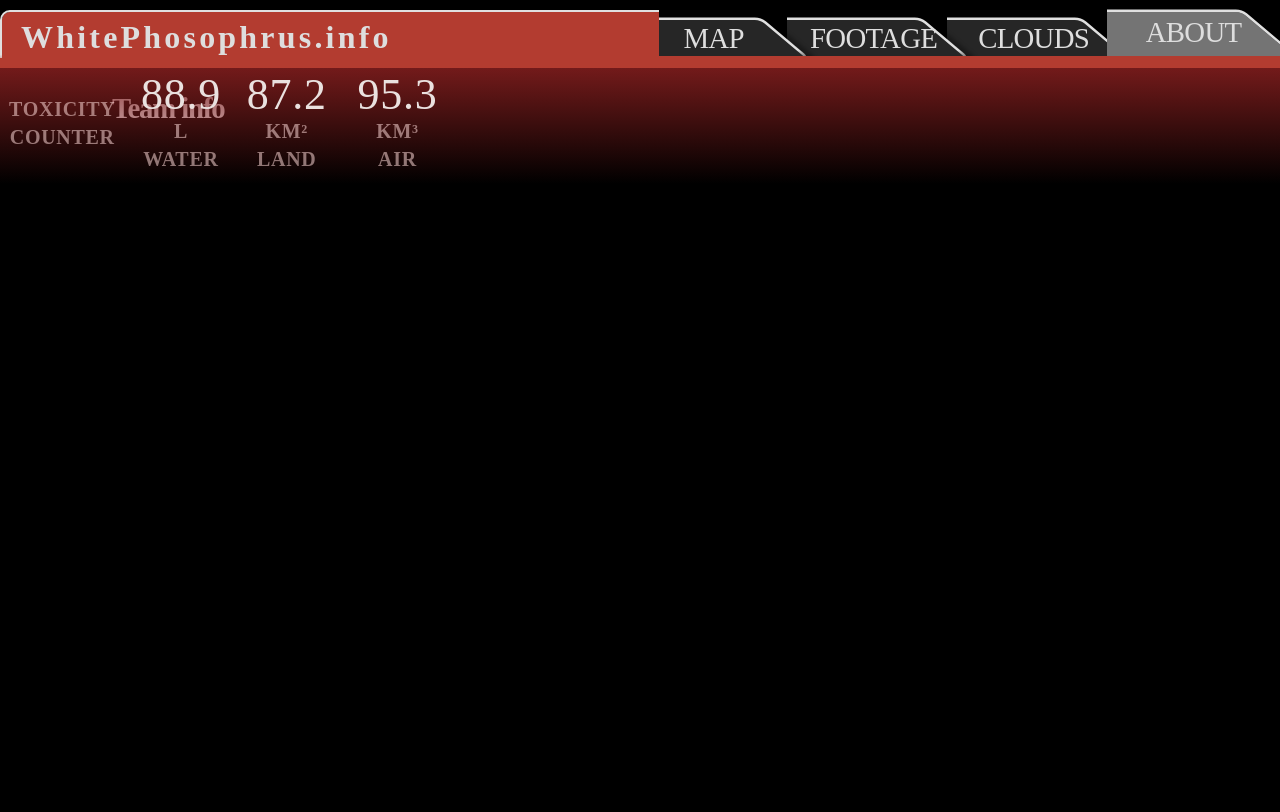
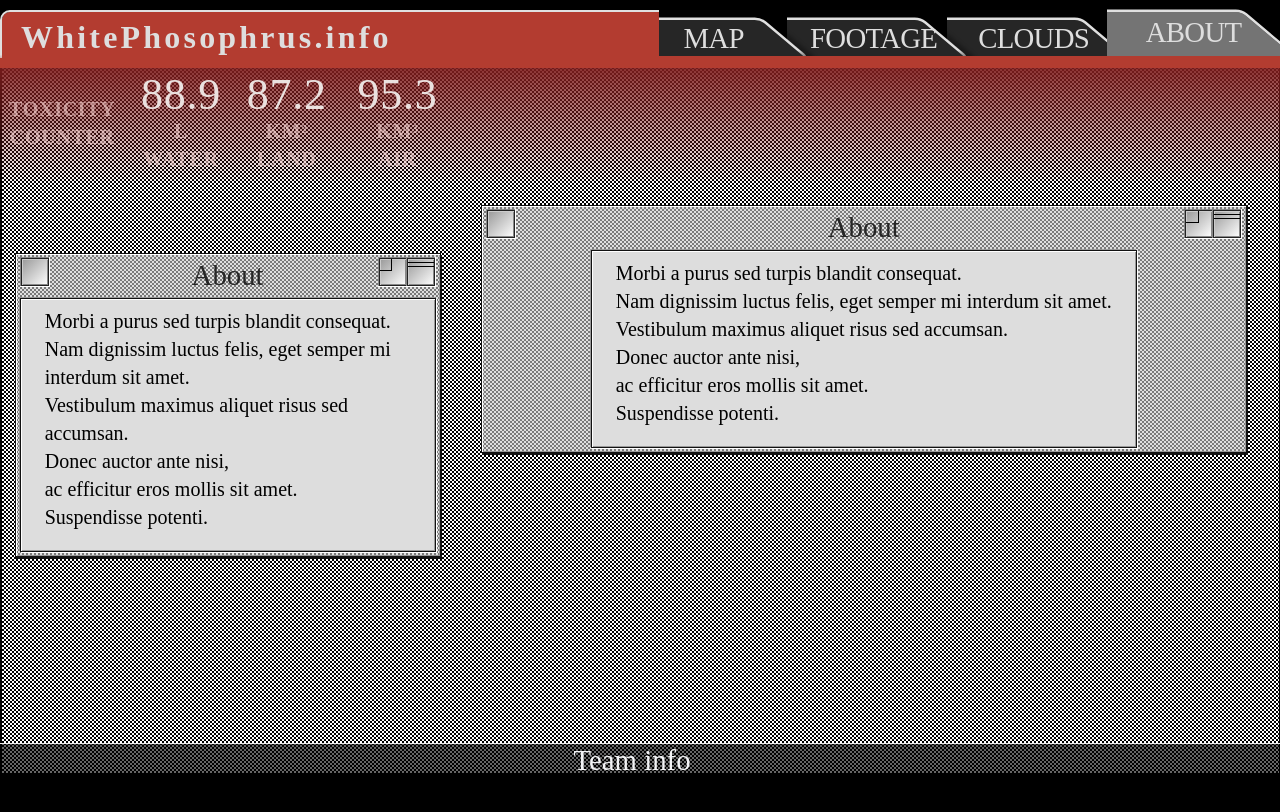
Before and after one commit to KarlieZhao/whitephosphorus, a Next.js app: page /about in a window 1280 px wide. Shown: the top 812 px of the page. Built offline with nearby package versions, Linux system fonts and the light colour scheme; a web font is replaced by a local one.

Commit message:
about page

```diff
--- a/src/app/_components/footageDisplay.tsx
+++ b/src/app/_components/footageDisplay.tsx
@@ -167,7 +167,6 @@ export default function () {
                 <img src="../assets/img/testimg.jpeg" />
                 <div className={`h-52 overflow-scroll mt-2 mb-5`}>
                     <section>
-                        {/* <div className={`${styles.chartMinWidth}`}> */}
                         {/* <svg ref={svgRef} /> */}
                         <div className=" px-6 text-xl">
                             Morbi a purus sed turpis blandit consequat.<br />
--- a/src/app/_components/footer.tsx
+++ b/src/app/_components/footer.tsx
@@ -2,14 +2,14 @@ import '@/app/globals.css'
 
 export function Footer() {
   return (
-    <div className={`z-0 foot`}>
-      <div className=" px-28 py-10 flex flex-col lg:flex-row items-center">
-        <h3 className="text-2xl text-gray-100 font-bold tracking-tighter leading-tight text-center lg:text-left lg:pr-4 lg:w-1/2">
+    <footer className={`z-0 w-full fixed bottom-0 foot`}>
+      <div className="flex flex-col flex-row items-center">
+        <h3 className="text-2xl text-gray-100 text-center lg:pr-4 lg:w-1/2">
           Team info
         </h3>
         credit info
       </div>
-    </div>
+    </footer>
   );
 }
 
--- a/src/app/_components/mapembed.tsx
+++ b/src/app/_components/mapembed.tsx
@@ -1,8 +1,6 @@
 "use client";
-
 import { CMS_NAME } from "@/lib/constants";
-import { useWindowWidth } from "@/lib/resize"; // Adjust the import path as necessary
-import { useWindowHeight } from "@/lib/resize"; // Adjust the import path as necessary
+import { useWindowHeight } from "@/lib/resize";
 
 export function Map() {
   // const windowWidth = useWindowWidth();
--- a/src/app/_components/typewriter.tsx
+++ b/src/app/_components/typewriter.tsx
@@ -1,17 +1,17 @@
 
-import React, { useState, useEffect } from 'react';
+import { useState, useEffect } from 'react';
 
 interface TypewriterProps {
     textLines: string[];
     period: number;
-    speed: number; // Typing speed
+    speed: number;
     onFinish: () => void;
 }
 
-const Typewriter: React.FC<TypewriterProps> = ({ textLines, period, speed, onFinish}) => {
+const Typewriter: React.FC<TypewriterProps> = ({ textLines, period, speed, onFinish }) => {
     const [text, setText] = useState('');
     const [isDeleting, setIsDeleting] = useState(false);
-    const [typingSpeed, setTypingSpeed] = useState(Math.random() * speed + 30);
+    const [typingSpeed, setTypingSpeed] = useState(Math.random() * speed + 10);
     const [lineNum, setLineNum] = useState(0);
     const [isFinished, setIsFinished] = useState(false);
     const [hasMounted, setHasMounted] = useState(false);
@@ -25,21 +25,10 @@ const Typewriter: React.FC<TypewriterProps> = ({ textLines, period, speed, onFin
 
         const handleTyping = () => {
             const fullTxt = textLines[lineNum];
+            setText(fullTxt.substring(0, isDeleting ? (text.length - 1) : (text.length + 1)));
+            let delta = typingSpeed;
+            if (isDeleting) delta = speed / 2; // Faster deleting speed
 
-            if (isDeleting) {
-                setText(fullTxt.substring(0, text.length - 1));
-            } else {
-                setText(fullTxt.substring(0, text.length + 1));
-            }
-
-            let delta = typingSpeed;
-
-            if (isDeleting) {
-                delta = speed / 2; // Faster deleting speed
-            }
-
-            // if finish typing all the lines, and
-            //    isDeleting => false
             if (!isDeleting && lineNum === textLines.length - 1 && text === fullTxt) {
                 delta = period; // Pause before deleting
                 setIsDeleting(true);
@@ -56,7 +45,6 @@ const Typewriter: React.FC<TypewriterProps> = ({ textLines, period, speed, onFin
             setTypingSpeed(delta);
         };
 
-
         const typingTimeout = setTimeout(() => {
             handleTyping();
         }, typingSpeed);
@@ -65,7 +53,7 @@ const Typewriter: React.FC<TypewriterProps> = ({ textLines, period, speed, onFin
     }, [text, isDeleting, lineNum, typingSpeed, textLines, period, speed, isFinished, hasMounted, onFinish]);
 
     if (!hasMounted) {
-        return null; // Prevent rendering on the server side
+        return null;
     }
 
     return (
--- a/src/app/about/page.tsx
+++ b/src/app/about/page.tsx
@@ -1,15 +1,69 @@
 "use client"
 import Header from "@/app/_components/header";
-import Footer from "@/app/_components/footer"
+import Footer from "@/app/_components/footer";
+import Container from "../_components/container";
+import Draggable from "react-draggable";
 import '@/app/globals.css'
 
 export default function Index() {
     return (
         <div>
             <Header TypeWriterFinished={true} />
-            <main className="h-full flex-grow relative">
+            <main className="inner-backdrop h-full flex flex-grow relative overflow-scroll ">
+                <div className='w-1/3 mt-60'>
+                    <Draggable handle=".handle">
+                        <div className="draggable-container">
+                            <div className="content w-full">
+                                <div className="handle">
+                                    <div className="control-box close-box"><a className="control-box-inner"></a></div>
+                                    <div className="control-box zoom-box"><div className="control-box-inner"><div className="zoom-box-inner"></div></div></div>
+                                    <div className="control-box windowshade-box"><div className="control-box-inner"><div className="windowshade-box-inner"></div></div></div>
+                                    <h1 className="title text-2xl">About</h1>
+                                </div>
+                                <div className="inner">
+                                    <div className={`mt-2 mb-5`}>
+                                        <section>
+                                            <div className=" px-6 text-xl">
+                                                Morbi a purus sed turpis blandit consequat.<br />
+                                                Nam dignissim luctus felis, eget semper mi interdum sit amet.<br /> Vestibulum maximus aliquet risus sed accumsan. <br />
+                                                Donec auctor ante nisi, <br />ac efficitur eros mollis sit amet.
+                                                <br />Suspendisse potenti. <br />
+                                            </div>
+                                        </section>
+                                    </div>
+                                </div>
+                            </div>
+                        </div>
+                    </Draggable>
+                </div>
+
+                <div className='w-3/5 mt-48 ml-10'>
+                    <Draggable handle=".handle">
+                        <div className="draggable-container">
+                            <div className="content w-full">
+                                <div className="handle">
+                                    <div className="control-box close-box"><a className="control-box-inner"></a></div>
+                                    <div className="control-box zoom-box"><div className="control-box-inner"><div className="zoom-box-inner"></div></div></div>
+                                    <div className="control-box windowshade-box"><div className="control-box-inner"><div className="windowshade-box-inner"></div></div></div>
+                                    <h1 className="title text-2xl">About</h1>
+                                </div>
+                                <div className="inner">
+                                    <div className={`mt-2 mb-5`}>
+                                        <section>
+                                            <div className=" px-6 text-xl">
+                                                Morbi a purus sed turpis blandit consequat.<br />
+                                                Nam dignissim luctus felis, eget semper mi interdum sit amet.<br /> Vestibulum maximus aliquet risus sed accumsan. <br />
+                                                Donec auctor ante nisi, <br />ac efficitur eros mollis sit amet.
+                                                <br />Suspendisse potenti. <br />      </div>
+                                        </section>
+                                    </div>
+                                </div>
+                            </div>
+                        </div>
+                    </Draggable>
+                </div>
             </main>
-           <Footer />
+            <Footer />
         </div>
     );
 }
--- a/src/app/clouds/page.tsx
+++ b/src/app/clouds/page.tsx
@@ -20,7 +20,6 @@ export default function Index() {
                     </div>
                 </div>
             </main>
-            {/* <Footer /> */}
         </div>
     );
 }
--- a/src/app/globals.css
+++ b/src/app/globals.css
@@ -78,8 +78,6 @@ header {
 /* } */
 
 .foot {
-    bottom: 0;
-    background-color: #000000;
     border-top: solid 1px #eee;
     /* -webkit-overflow-scrolling: touch; */
   }
@@ -193,8 +191,6 @@ a {
     z-index: 800;
     font-weight: normal;
     display: block;
-    /* width: fit-content; */
-    height: 80vh;
     margin-left: 1vw;
     align-items: center;
     justify-items: center;
--- a/src/types/react-heatmap-grid.d.ts
+++ b/src/types/react-heatmap-grid.d.ts
@@ -18,8 +18,6 @@ declare module 'react-heatmap-grid' {
         title?: (value: number, unit: string) => string;
     }
 
-    // Declare the HeatMap component
     const HeatMap: React.FC<HeatMapProps>;
-
     export default HeatMap;
 }
```
